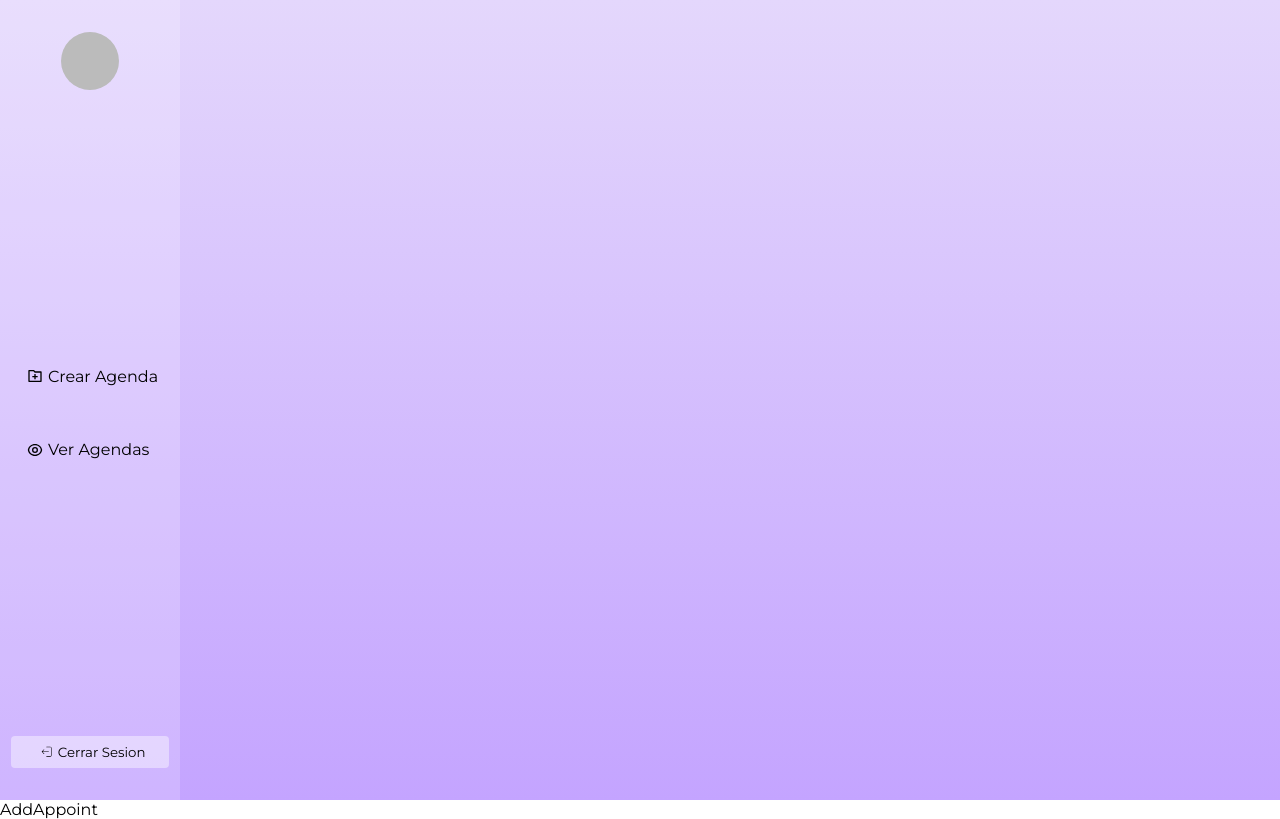
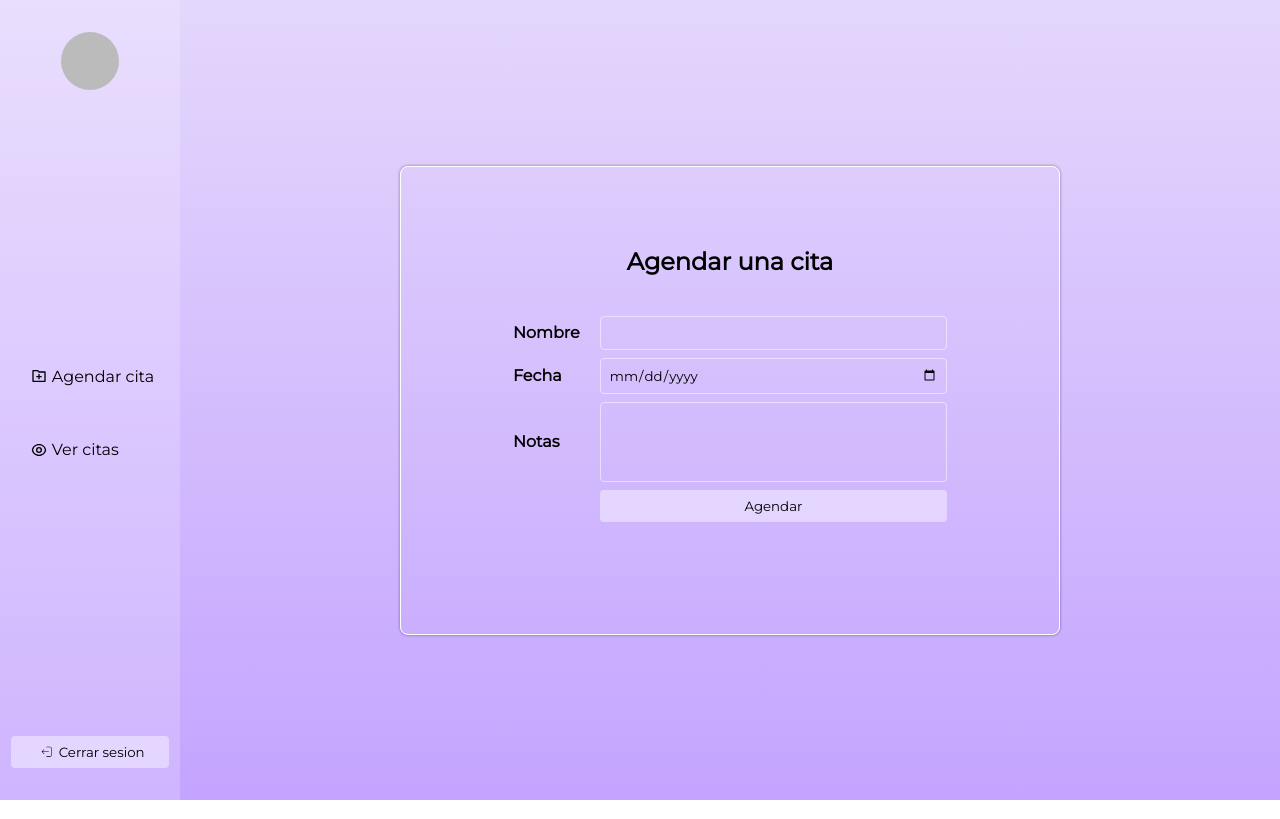
Before and after one commit to Sxnty/Appointment-Schedule, a React (Vite) app: page /add-appoint in a window 1280 px wide. Built offline with nearby package versions, Linux system fonts and the light colour scheme; no server answers; sample sign-in values are in the browser's storage.

Commit message:
added appointment component

```diff
--- a/package.json
+++ b/package.json
@@ -12,6 +12,7 @@
     "firebase": "^9.17.1",
     "react": "^18.2.0",
     "react-dom": "^18.2.0",
+    "react-hot-toast": "^2.4.0",
     "react-icons": "^4.7.1",
     "react-router-dom": "^6.8.1"
   },
--- a/src/componenets/AddAppoint.jsx
+++ b/src/componenets/AddAppoint.jsx
@@ -1,9 +1,85 @@
-import React from 'react'
+import React from "react";
+import "../styles/addAppoint.css";
+import { useState, useEffect } from "react";
+import toast, { Toaster } from 'react-hot-toast';
 
 function AddAppoint() {
+  const [newAppoint, setNewAppoint] = useState({
+    name: "",
+    date: "",
+    description: "",
+  });
+  const [emptyValues, setEmptyValues] = useState(false);
+
+  const handleOnChange = (e) => {
+    setNewAppoint({ ...newAppoint, [e.target.name]: e.target.value });
+  };
+
+  const handleSubmit = (e) => {
+    e.preventDefault();
+
+    Object.values(newAppoint).map(function (value) {
+      if (value == null || !value) {
+        setEmptyValues(true);
+      }
+    });
+
+    console.log(newAppoint);
+  };
+  useEffect(() => {
+    if (emptyValues) {
+      toast.error('No pueden haber campos vacios.', {
+        position:'top-right'
+      })
+      setEmptyValues(false);
+    }
+  }, [emptyValues]);
+
   return (
-    <div>AddAppoint</div>
-  )
+    <>
+      <section className="add__appoint">
+        <form
+          onSubmit={(e) => {
+            handleSubmit(e);
+          }}
+        >
+          <h1>Agendar una cita</h1>
+          <div className="appoint__info">
+            <div className="form__group">
+              <label>Nombre</label>
+              <input
+                name="name"
+                type="text"
+                value={newAppoint.name}
+                onChange={handleOnChange}
+              />
+            </div>
+            <div className="form__group">
+              <label>Fecha</label>
+              <input
+                name="date"
+                type="date"
+                value={newAppoint.date}
+                onChange={handleOnChange}
+              />
+            </div>
+            <div className="form__group textarea">
+              <label>Notas</label>
+              <textarea
+                name="description"
+                value={newAppoint.description}
+                onChange={handleOnChange}
+              />
+            </div>
+            <div className="appoint__button">
+              <button>Agendar</button>
+            </div>
+          </div>
+        </form>
+      </section>
+      <Toaster />
+    </>
+  );
 }
 
-export default AddAppoint
+export default AddAppoint;
--- a/src/componenets/Home.jsx
+++ b/src/componenets/Home.jsx
@@ -1,18 +1,9 @@
-import React from "react";
-import { useContext } from "react";
-import { AuthContext } from "../context/AuthContext";
-import Sidebar from "./Sidebar";
-import "../styles/home.css";
-
+import React from 'react'
 
 function Home() {
-  const { logOut, userLoged } = useContext(AuthContext);
-  const handleLogOut = async () => {
-    await logOut();
-  };
   return (
-    <Sidebar/>
-  );
+    <div>Home</div>
+  )
 }
 
-export default Home;
+export default Home
--- a/src/componenets/Sidebar.jsx
+++ b/src/componenets/Sidebar.jsx
@@ -1,11 +1,13 @@
 import React from "react";
 import { RiFolderAddLine, RiEyeLine } from "react-icons/ri";
 import { CiLogout } from "react-icons/ci";
-import { useContext } from "react";
+import { useContext, useState } from "react";
 import { AuthContext } from "../context/AuthContext";
 import { useNavigate, Navigate, Link } from "react-router-dom";
+import "../styles/sidebar.css";
+function Sidebar() {
+  const [showSidebar, setShowSidebar] = useState(true);
 
-function Sidebar() {
   const { logOut, userLoged } = useContext(AuthContext);
 
   const handleLogOut = async () => {
@@ -18,24 +20,28 @@ function Sidebar() {
 
   return (
     <>
-      <aside className="sidebar">
+      <aside className={`sidebar ${showSidebar ? "show" : ""}`} onMouseEnter={() => {
+        setShowSidebar(true)
+      }} onMouseLeave={() => {
+        setShowSidebar(true)
+      }}>
         <img src={userLoged.photoURL} alt="photo" />
         <div className="sidebar__icons">
           <Link to="/add-appoint">
             <span>
-              <RiFolderAddLine /> Crear Agenda
+              <RiFolderAddLine /> {showSidebar && "Agendar cita"}
             </span>
           </Link>
 
           <Link to="/appointments">
             <span>
-              <RiEyeLine /> Ver Agendas
+              <RiEyeLine /> {showSidebar && "Ver citas"}
             </span>
           </Link>
         </div>
         <button onClick={handleLogOut}>
           <CiLogout />
-          Cerrar Sesion
+          {showSidebar && "Cerrar sesion"}
         </button>
       </aside>
     </>
--- a/src/index.css
+++ b/src/index.css
@@ -12,4 +12,5 @@
 #root {
     height: 100vh;
     background: linear-gradient(to top, #c4a4ff, #e4d7fc) no-repeat center;
+    display: flex;
 }
--- /dev/null
+++ b/src/styles/addAppoint.css
@@ -0,0 +1,81 @@
+.add__appoint {
+    display: flex;
+    flex-direction: column;
+    justify-content: center;
+    align-items: center;
+    width: 100%;
+}
+.add__appoint form {
+    padding: 5rem;
+    border: 1px solid white;
+    border-radius: .5rem;
+    display: flex;
+    flex-direction: column;
+    align-items: center;
+    justify-content: center;
+    gap: .5rem;
+    width: 60%;
+    box-shadow: 0 0 3px rgba(0, 0, 0, 0.452);
+}
+.appoint__info {
+    display: flex;
+    flex-direction: column;
+    align-items: center;
+    justify-content: center;
+    gap: .5rem;
+    padding: 2rem;
+    width: 100%;
+}
+/* .appoint__info label {
+    color: rgb(255, 255, 255);
+} */
+.add__appoint .form__group {
+    display: flex;
+    justify-content: space-between;
+    align-items: center;
+    width: 100%;
+
+
+}
+.add__appoint .form__group input {
+    padding: .5rem;
+    width: 80%;
+    background-color: transparent;
+    border: 1px solid rgba(255, 255, 255, 0.527);
+    border-radius: .25rem;
+    outline: none;
+}
+.add__appoint .form__group label {
+    margin-right: 10px;
+    font-weight: bolder;
+}
+.appoint__button {
+    display: flex;
+    justify-content: flex-end;
+    width: 100%;
+}
+.appoint__button button {
+    width: 80%;
+    padding: .5rem 1rem;
+    border: none;
+    background-color: #ffffff6b;
+    border-radius: .25rem;
+    transition: background 150ms;
+}
+.appoint__button button:hover {
+    background-color: #ffffff33;
+    cursor:pointer;
+}
+.textarea {
+    display: flex;
+    justify-content: center;
+    align-items: center;
+}
+.textarea textarea{
+    resize: none;
+    height: 5rem !important;
+    width: 80% !important;
+    background-color: transparent;
+    border: 1px solid rgba(255, 255, 255, 0.527);
+    border-radius: .25rem;
+}
--- a/src/styles/home.css
+++ /dev/null
@@ -1,48 +0,0 @@
-.sidebar {
-    display: flex;
-    flex-direction: column;
-    justify-content: space-between;
-    width: 180px;
-    height: 100vh;
-    padding: 2rem;
-    background-color: #ffffff2d;
-    align-items: center;
-}
-.sidebar__icons {
-    display: flex;
-    flex-direction: column;
-    gap: 2rem;
-    font-size: 1rem;
-    white-space: nowrap;
-}
-.sidebar__icons span {
-    display: flex;
-    align-items: center;
-    padding: .7rem;
-    transition: all 150ms;
-}
-.sidebar__icons span:hover {
-    background-color: #a0a0a02d;
-    cursor: pointer;
-    border-radius: .25rem;
-}
-.sidebar__icons span svg {
-    margin: 0 5px;
-}
-.sidebar button {
-    width: fit-content;
-    padding: .5rem 1.5rem;
-    border: none;
-    border-radius: .25rem;
-    background-color: #ffffff6b;
-    display: flex;
-    place-items: center;
-    white-space: nowrap;
-}
-.sidebar button svg {
-    margin: 0 5px;
-}
-.sidebar img {
-    border-radius: 50%;
-    width: 50%;
-}
--- /dev/null
+++ b/src/styles/sidebar.css
@@ -0,0 +1,66 @@
+.sidebar {
+    display: flex;
+    flex-direction: column;
+    justify-content: space-between;
+    width: 80px;
+    height: 100vh;
+    padding: 2rem;
+    background-color: #ffffff2d;
+    align-items: center;
+    transition: all 350ms;
+}
+/* .sidebar:hover {
+
+} */
+.sidebar__icons {
+    display: flex;
+    flex-direction: column;
+    gap: 2rem;
+    font-size: 1rem;
+    white-space: nowrap;
+}
+.sidebar__icons span {
+    display: flex;
+    align-items: center;
+    padding: .7rem;
+    transition: all 250ms;
+}
+.sidebar__icons span:hover {
+    background-color: #a0a0a02d;
+    cursor: pointer;
+    border-radius: .25rem;
+}
+.sidebar__icons span svg {
+    margin: 0 5px;
+}
+.sidebar button {
+    width: fit-content;
+    padding: .5rem 1.5rem;
+    border: none;
+    border-radius: .25rem;
+    background-color: #ffffff6b;
+    display: flex;
+    place-items: center;
+    white-space: nowrap;
+    transition: all 150ms;
+}
+.sidebar button:hover {
+    background-color: #ffffff3b;
+    cursor: pointer;
+}
+.sidebar button svg {
+    margin: 0 5px;
+}
+.sidebar img {
+    width: 3rem;
+    border-radius: 50%;
+}
+
+.show {
+    width: 180px;
+    transition: all 150ms;
+}
+.show img {
+    border-radius: 50%;
+    width: 50%;
+}
```
Also changed, not shown: 1 other file (tests, documents, lock files or other folders).
